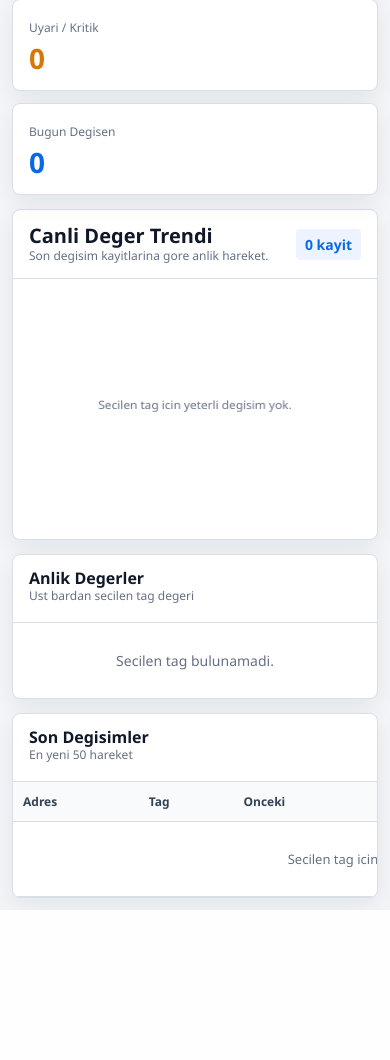
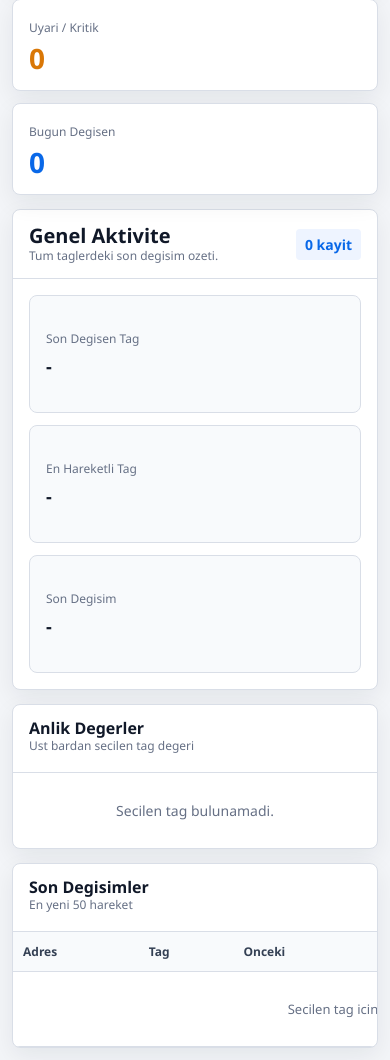
Before and after one commit to ahsengokalp/plcmodbuscollector, a Flask app: page / in a window 390 px wide. Shown: the part 336-1396 px from the top of the page. Before the commit the page ends 1246 px from the top, so only its background shows below. Run offline with Flask 3, Linux system fonts and the light colour scheme; data that the repository does not hold is empty; some libraries are stand-ins or nearby versions.

Commit message:
Show activity summary for all tags

```diff
--- a/static/dashboard.css
+++ b/static/dashboard.css
@@ -199,6 +199,41 @@ body {
   padding: 16px;
 }
 
+.chart-panel canvas.is-hidden,
+.activity-summary.is-hidden {
+  display: none;
+}
+
+.activity-summary {
+  display: grid;
+  grid-template-columns: repeat(3, 1fr);
+  gap: 12px;
+  padding: 16px;
+}
+
+.activity-summary article {
+  min-height: 118px;
+  display: flex;
+  flex-direction: column;
+  justify-content: center;
+  border: 1px solid var(--line);
+  border-radius: 8px;
+  padding: 16px;
+  background: #f8fafc;
+}
+
+.activity-summary span {
+  color: var(--muted);
+  font-size: 12px;
+}
+
+.activity-summary strong {
+  margin-top: 8px;
+  color: #101828;
+  font-size: 18px;
+  line-height: 1.25;
+}
+
 .content-grid {
   display: grid;
   grid-template-columns: minmax(330px, 0.78fr) minmax(0, 1.22fr);
@@ -335,7 +370,8 @@ td {
 
 @media (max-width: 980px) {
   .status-grid,
-  .content-grid {
+  .content-grid,
+  .activity-summary {
     grid-template-columns: 1fr;
   }
 
--- a/static/dashboard.js
+++ b/static/dashboard.js
@@ -2,6 +2,7 @@ const state = {
   currentValues: [],
   recentChanges: [],
   trend: [],
+  topChangedTags: [],
   selectedAddress: "all",
 };
 
@@ -14,6 +15,12 @@ const elements = {
   connectionState: document.getElementById("connectionState"),
   generatedAt: document.getElementById("generatedAt"),
   tagSelect: document.getElementById("tagSelect"),
+  chartTitle: document.getElementById("chartTitle"),
+  chartSubtitle: document.getElementById("chartSubtitle"),
+  activitySummary: document.getElementById("activitySummary"),
+  latestChangedTag: document.getElementById("latestChangedTag"),
+  mostChangedTag: document.getElementById("mostChangedTag"),
+  latestChangeTime: document.getElementById("latestChangeTime"),
   tagList: document.getElementById("tagList"),
   changesTable: document.getElementById("changesTable"),
   trendChart: document.getElementById("trendChart"),
@@ -83,8 +90,6 @@ function drawEmptyChart(message) {
 }
 
 function trendForSelection() {
-  if (state.selectedAddress === "all") return state.trend;
-
   return selectedChanges()
     .slice(0, 30)
     .reverse()
@@ -93,6 +98,43 @@ function trendForSelection() {
       value: item.new_value,
       tag_name: item.tag_name,
     }));
+}
+
+function selectedTagName() {
+  const selected = state.currentValues.find(
+    (item) => String(item.modbus_address) === state.selectedAddress
+  );
+  return selected ? selected.tag_name : "-";
+}
+
+function renderActivitySummary() {
+  const latestChange = state.recentChanges[0];
+  const mostChanged = state.topChangedTags[0];
+
+  elements.latestChangedTag.textContent = latestChange
+    ? `${latestChange.modbus_address} - ${latestChange.tag_name}`
+    : "-";
+  elements.mostChangedTag.textContent = mostChanged
+    ? `${mostChanged.tag_name} (${mostChanged.change_count})`
+    : "-";
+  elements.latestChangeTime.textContent = latestChange ? latestChange.changed_at : "-";
+}
+
+function renderChartPanel() {
+  const isAllTags = state.selectedAddress === "all";
+  elements.activitySummary.classList.toggle("is-hidden", !isAllTags);
+  elements.trendChart.classList.toggle("is-hidden", isAllTags);
+
+  if (isAllTags) {
+    elements.chartTitle.textContent = "Genel Aktivite";
+    elements.chartSubtitle.textContent = "Tum taglerdeki son degisim ozeti.";
+    renderActivitySummary();
+    return;
+  }
+
+  elements.chartTitle.textContent = "Canli Deger Trendi";
+  elements.chartSubtitle.textContent = selectedTagName();
+  drawTrendChart();
 }
 
 function drawTrendChart() {
@@ -254,12 +296,13 @@ function renderDashboard(payload) {
   state.currentValues = payload.current_values;
   state.recentChanges = payload.recent_changes;
   state.trend = payload.charts.trend;
+  state.topChangedTags = payload.charts.top_changed_tags;
 
   populateTagSelect();
   renderMetrics(payload);
   renderTagList();
   renderChangesTable();
-  drawTrendChart();
+  renderChartPanel();
 }
 
 async function loadDashboard() {
@@ -282,10 +325,12 @@ elements.tagSelect.addEventListener("change", () => {
   state.selectedAddress = elements.tagSelect.value;
   renderTagList();
   renderChangesTable();
-  drawTrendChart();
+  renderChartPanel();
 });
 elements.refreshButton.addEventListener("click", loadDashboard);
-window.addEventListener("resize", drawTrendChart);
+window.addEventListener("resize", () => {
+  if (state.selectedAddress !== "all") drawTrendChart();
+});
 
 loadDashboard();
 setInterval(loadDashboard, 5000);
--- a/templates/dashboard.html
+++ b/templates/dashboard.html
@@ -49,12 +49,26 @@
       <section class="chart-panel">
         <div class="panel-title">
           <div>
-            <h1>Canli Deger Trendi</h1>
-            <p>Son degisim kayitlarina gore anlik hareket.</p>
+            <h1 id="chartTitle">Genel Aktivite</h1>
+            <p id="chartSubtitle">Tum taglerdeki son degisim ozeti.</p>
           </div>
           <span id="recentChangeCount">-</span>
         </div>
-        <canvas id="trendChart" height="260"></canvas>
+        <div class="activity-summary" id="activitySummary">
+          <article>
+            <span>Son Degisen Tag</span>
+            <strong id="latestChangedTag">-</strong>
+          </article>
+          <article>
+            <span>En Hareketli Tag</span>
+            <strong id="mostChangedTag">-</strong>
+          </article>
+          <article>
+            <span>Son Degisim</span>
+            <strong id="latestChangeTime">-</strong>
+          </article>
+        </div>
+        <canvas id="trendChart" class="is-hidden" height="260"></canvas>
       </section>
 
       <section class="content-grid">
```
